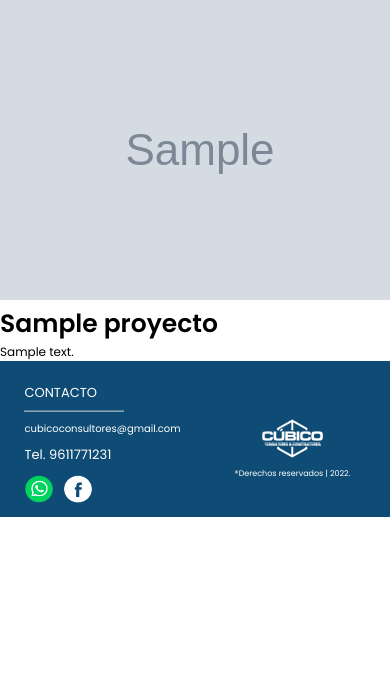
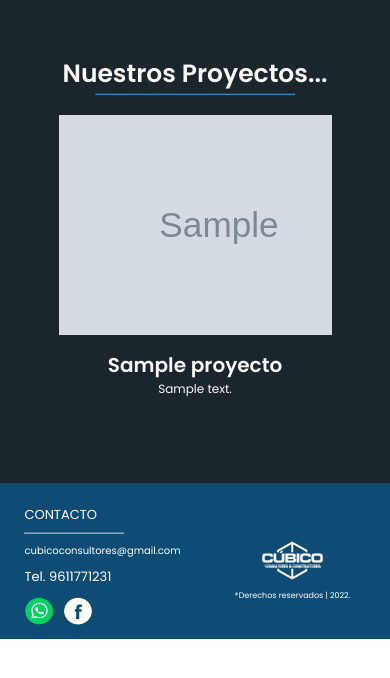
Before and after one commit to SamPonetime/cubicocontrolgaleria, a Django app: page /galeria/ in a window 390 px wide; the page is wider, and only the part inside the window is pictured. Shown: the part 126-804 px from the top of that part. Run offline with Django 4.2, Linux system fonts and the light colour scheme; tables that the repository leaves empty hold one stand-in row (values such as "Sample post"); grey boxes marked "Sample" are stand-in pictures.

Commit message:
Inserción de imagenes en formato slider
Listo en mobile y cambia desde tablet para tablet y desktop

```diff
--- a/cubicoproject/cubicoprojectapp/admin.py
+++ b/cubicoproject/cubicoprojectapp/admin.py
@@ -8,8 +8,7 @@ class GaleriaAdmin(admin.ModelAdmin):
     list_display=("nombre","descripcion") #Lo que debe mostrar en el listado de la tabla
     search_fields=("nombre","descripcion") #Puede filtrar busquedas en relación a..
     readonly_fields=('created','updated') #Solo lectura
-
-  #  list_filter=("fechasubida",)
+    list_filter=("created","updated") #filtro por creación y actualización
 
 # Modelos aquí.
 admin.site.register(galeria_proyectos, GaleriaAdmin) #brinda acceso al modelo desde el panel y usa la clase creada GaleriaAdmin
--- a/cubicoproject/cubicoprojectapp/models.py
+++ b/cubicoproject/cubicoprojectapp/models.py
@@ -6,8 +6,8 @@ class galeria_proyectos(models.Model):
     imagen=models.ImageField(verbose_name="Imagen del proyecto")
     nombre=models.CharField(max_length=100,verbose_name="Nombre del proyecto")
     descripcion=models.CharField(max_length=500,verbose_name="descripción general")
-    created=models.DateTimeField(auto_now_add=True)
-    updated=models.DateTimeField(auto_now_add=True)
+    created=models.DateTimeField(auto_now_add=True,verbose_name="Creación")
+    updated=models.DateTimeField(auto_now_add=True,verbose_name="Modificación")
 
     def __str__(self):
         return self.nombre #Método Devuelve el "nombre" del proyecto para utilizarlo cmo titulo (listado y vista individual)
--- a/cubicoproject/cubicoprojectapp/static/desktop.css
+++ b/cubicoproject/cubicoprojectapp/static/desktop.css
@@ -165,3 +165,5 @@
   }
 
 }
+
+/* Galeria*/
--- a/cubicoproject/cubicoprojectapp/static/styles.css
+++ b/cubicoproject/cubicoprojectapp/static/styles.css
@@ -650,6 +650,41 @@ flex-direction: column;
   transform: scale(0.7);
 }
 
+/*-------GALERIA------------*/
+.projects_background{
+  background-color: var(--primary_color);
+  padding: 55px 0;
+  text-align: center;
+  color: var(--off_White);
+ }
+
+ .card_projects{
+  width: 100%;
+  height: auto;
+  margin: 0 auto;
+
+  overflow:hidden;
+
+ }
+
+  .projectcard_container{
+    display: flex;
+    flex-direction: column;
+    margin: 20px 15%;
+  }
+
+  .projectcard_container section{
+    padding: 10px 0;
+    text-align: center;
+  }
+  .projectcard_container p{
+    text-align: center;
+  }
+
+  .galeria_container{
+    display: flex;
+    flex-direction: column-reverse;
+  }
 /*-------FOOTER------------*/
 footer {
   display: flex;
--- a/cubicoproject/cubicoprojectapp/static/tablet.css
+++ b/cubicoproject/cubicoprojectapp/static/tablet.css
@@ -90,3 +90,22 @@
 .contact_img_data h3{
   font-size: 2rem;
  }
+
+ /*GALERIA*/
+ .galeria_container{
+  display: flex;
+  flex-direction: row;
+ }
+ .projectcard_container{
+  margin: 20px 0;
+
+}
+.galeria_container{
+  flex-direction: row-reverse;
+  overflow: scroll;
+
+}
+
+.galeria_container section{
+  padding: 5px 10px;
+}
--- a/cubicoproject/cubicoprojectapp/templates/cubicoprojectapp/projects.html
+++ b/cubicoproject/cubicoprojectapp/templates/cubicoprojectapp/projects.html
@@ -6,17 +6,29 @@
 
    <main>
 
+    <div class="projects_background" id="info_cubico">
+      <h1>Nuestros Proyectos...</h1>
+      <hr>
+      <div class="galeria_container">
+
        {% for proyectin in proyecto%}
-    <div>
-      <p><img src="{{proyectin.imagen.url}}"></p>
-      <h1>{{proyectin.nombre}}</h1>
+
+      <div class="projectcard_container">
+
+          <div class="card_projects">
+            <img src="{{proyectin.imagen.url}}" width="320px" height="220px" alt="Proyecto de Cúbico">
+          </div>
+          <section>
+            <h2>{{proyectin.nombre}}</h2>
             <p>{{proyectin.descripcion}}</p>
+          </section>
+
       </div>
 
        {% endfor%}
+    </div>
+    </div>
 </main>
-
-
 </body>
 
 {% endblock %}
```
Also changed, not shown: cubicoproject/media/CASA_DE_CAMPO_3.jpg (added), cubicoproject/media/IMPERMEABILIZACION_3.jpeg (added), cubicoproject/media/L.D._SIMOJOVEL_8.jpeg (added), cubicoproject/media/R.D._JIQUIPILAS_6.jpeg (added), cubicoproject/media/RECALB._LA_CONCORDIA_6.jpg (added), cubicoproject/media/S.E._TX_-_CRI_7.jpg (added). Lines whose indentation alone changed are shown as unchanged.
